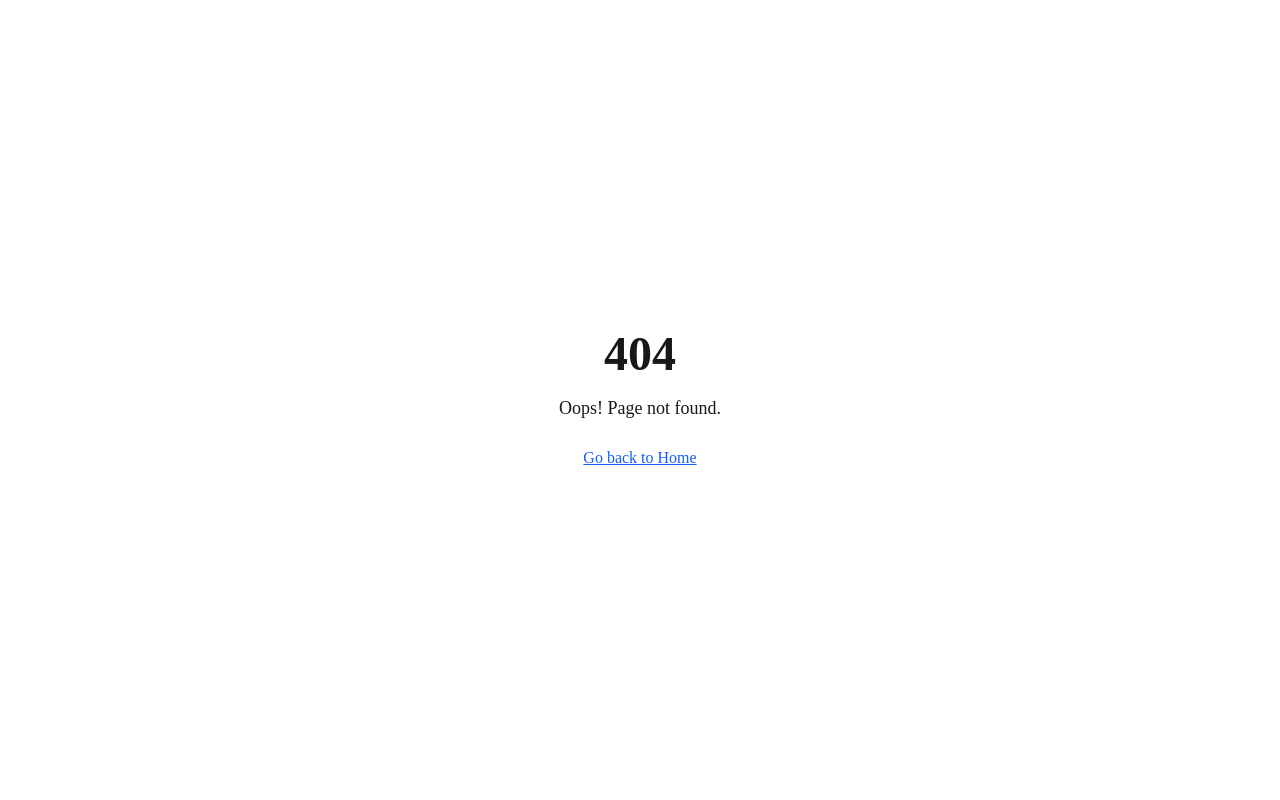
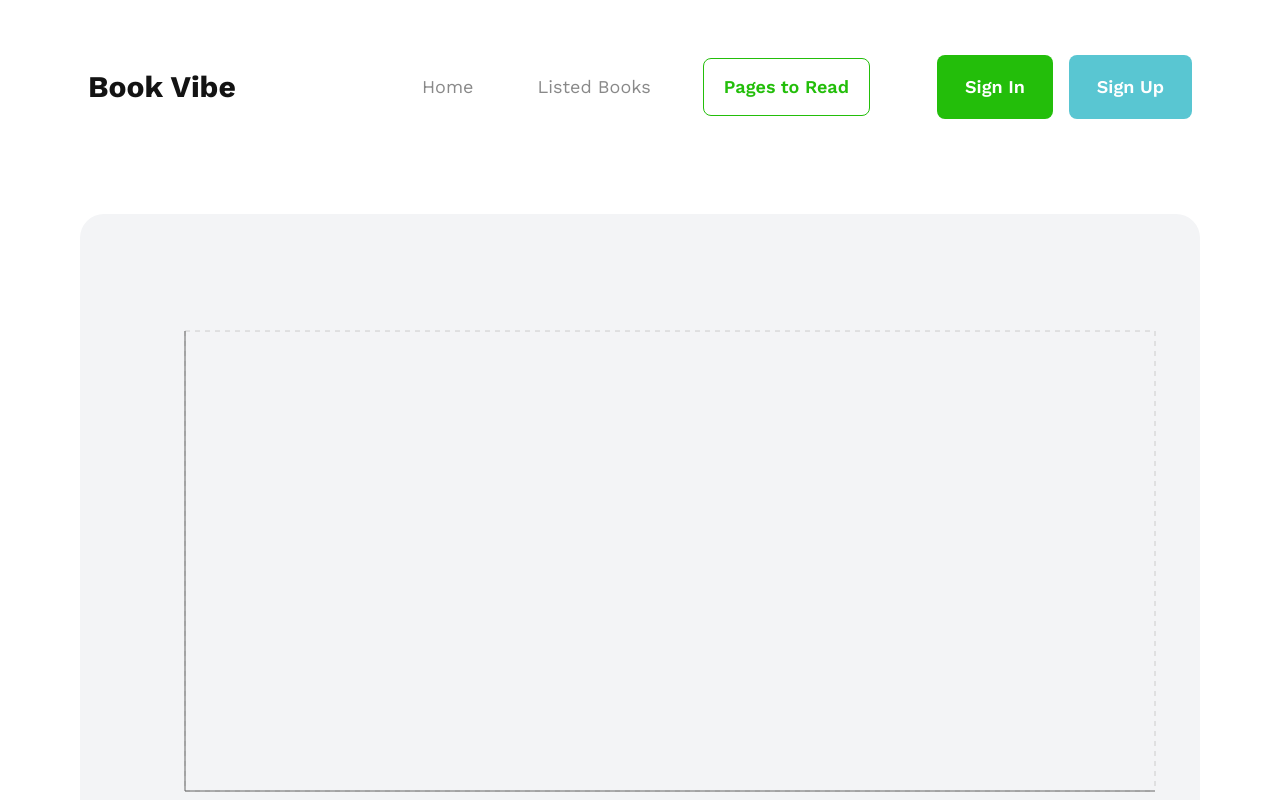
Before and after one commit to muhammad-tamim/web-project-22, a React (Vite) app: page /pages-to-read in a window 1280 px wide. Before the commit this address had no page. Shown: the top 800 px of the page. Built offline with nearby package versions, Linux system fonts and the light colour scheme; a web font is replaced by a local one.

Commit message:
feat(books): add pages to read page

```diff
--- a/package.json
+++ b/package.json
@@ -14,7 +14,8 @@
     "react-dom": "^19.1.1",
     "react-hot-toast": "^2.6.0",
     "react-icons": "^5.5.0",
-    "react-tabs": "^6.1.0"
+    "react-tabs": "^6.1.0",
+    "recharts": "^3.2.1"
   },
   "devDependencies": {
     "@eslint/js": "^9.36.0",
--- a/src/features/books/pages/PagesToReadPage/PagesToReadPage.jsx
+++ b/src/features/books/pages/PagesToReadPage/PagesToReadPage.jsx
@@ -0,0 +1,45 @@
+import React from 'react';
+import { BarChart, Bar, Cell, XAxis, YAxis, CartesianGrid, ResponsiveContainer } from 'recharts';
+import { useReadLits } from '../../hooks/useReadList';
+
+const PagesToReadPage = () => {
+    const colors = ['#0088FE', '#00C49F', '#FFBB28', '#FF8042', 'red', 'pink'];
+
+
+    const getPath = (x, y, width, height) => {
+        return `M${x},${y + height}C${x + width / 3},${y + height} ${x + width / 2},${y + height / 3}
+  ${x + width / 2}, ${y}
+  C${x + width / 2},${y + height / 3} ${x + (2 * width) / 3},${y + height} ${x + width}, ${y + height}
+  Z`;
+    };
+
+    const TriangleBar = (props) => {
+        const { fill, x, y, width, height } = props;
+
+        return <path d={getPath(x, y, width, height)} stroke="none" fill={fill} />;
+    };
+
+
+    const { readList } = useReadLits()
+    const data = readList || []
+    return (
+        <div className='bg-gray-100 mb-20 mt-10 p-3 xl:px-10 xl:py-28 rounded-3xl '>
+            <ResponsiveContainer width="100%" height={500}>
+                <BarChart
+                    data={data}
+                >
+                    <CartesianGrid stroke="#ccc" strokeDasharray="5 5" />
+                    <XAxis dataKey="bookName" />
+                    <YAxis />
+                    <Bar dataKey="totalPages" fill="#8884d8" shape={<TriangleBar />} label={{ position: 'top' }}>
+                        {data.map((entry, index) => (
+                            <Cell key={`cell-${index}`} fill={colors[index % 20]} />
+                        ))}
+                    </Bar>
+                </BarChart>
+            </ResponsiveContainer>
+        </div>
+    );
+};
+
+export default PagesToReadPage;
--- a/src/routes/AppRoutes/AppRoutes.jsx
+++ b/src/routes/AppRoutes/AppRoutes.jsx
@@ -5,6 +5,7 @@
 import NotFoundPage from "../../pages/NotFoundPage/NotFoundPage";
 import BookDetailsPage from "../../features/books/pages/BookDetailsPage/BookDetailsPage";
 import ListedBooksPage from "../../features/books/pages/ListedBooksPage/ListedBooksPage";
+import PagesToReadPage from "../../features/books/pages/PagesToReadPage/PagesToReadPage";
 
 export const AppRoutes = createBrowserRouter([
     {
@@ -24,6 +25,10 @@
                 path: 'listed-books',
                 Component: ListedBooksPage,
             },
+            {
+                path: 'pages-to-read',
+                Component: PagesToReadPage,
+            },
         ]
     },
     {
```
Also changed, not shown: 1 other file (tests, documents, lock files or other folders).
